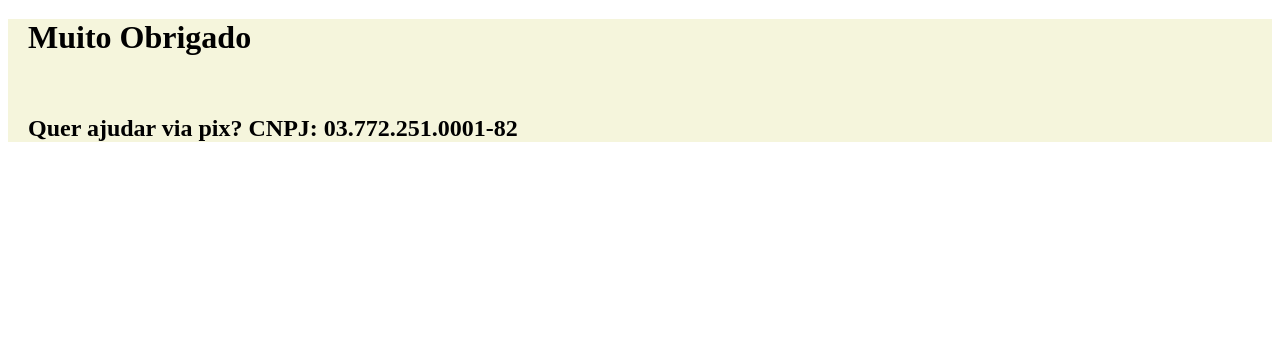
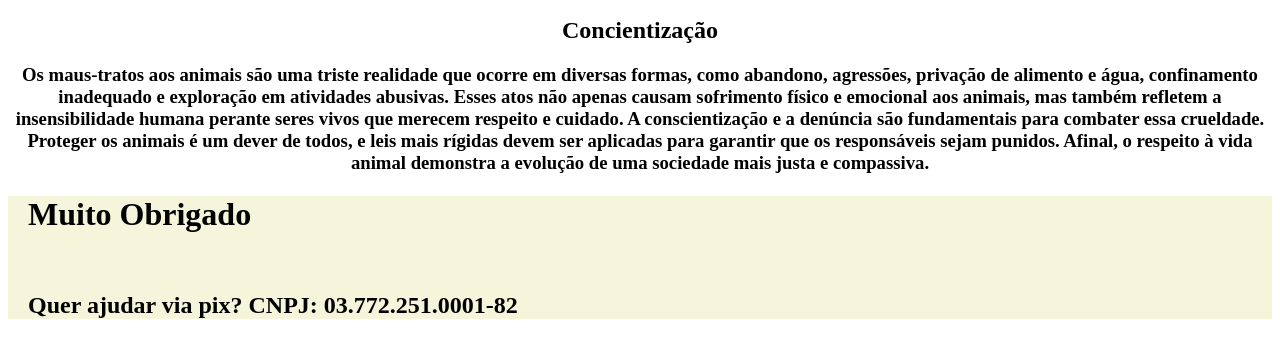
Before and after one commit to PedrKrieger/Acapra, a plain HTML site: page concientizacao.html in a window 1280 px wide. Shown: the part 124-482 px from the top of the page. Drawn offline with Linux system fonts and the light colour scheme.

Commit message:
Página feita por mim.

```diff
--- a/concientizacao.html
+++ b/concientizacao.html
@@ -20,7 +20,26 @@
             <a href="animais.html"><button>Animais</button></a>
         </nav>
     </header>
-
+        <main>
+        <section>
+            <div class="concientizacao">
+                <h1>Concientização</h1>
+                <h3>Os maus-tratos aos animais são uma triste realidade que ocorre em diversas formas, como abandono,
+                    agressões,
+                    privação de alimento e água, confinamento inadequado e exploração em atividades abusivas. Esses atos
+                    não
+                    apenas causam sofrimento físico e emocional aos animais, mas também refletem a insensibilidade
+                    humana
+                    perante seres vivos que merecem respeito e cuidado. A conscientização e a denúncia são fundamentais
+                    para
+                    combater essa crueldade. Proteger os animais é um dever de todos, e leis mais rígidas devem ser
+                    aplicadas
+                    para garantir que os responsáveis sejam punidos. Afinal, o respeito à vida animal demonstra a
+                    evolução de
+                    uma sociedade mais justa e compassiva.</h3>
+            </div>
+        </section>
+    </main>
     <footer>
         <div class="rodape">
             <h1>Muito Obrigado</h1>
```
